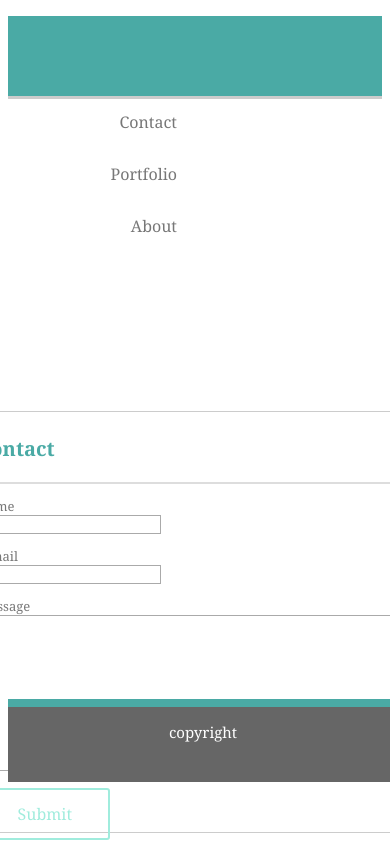
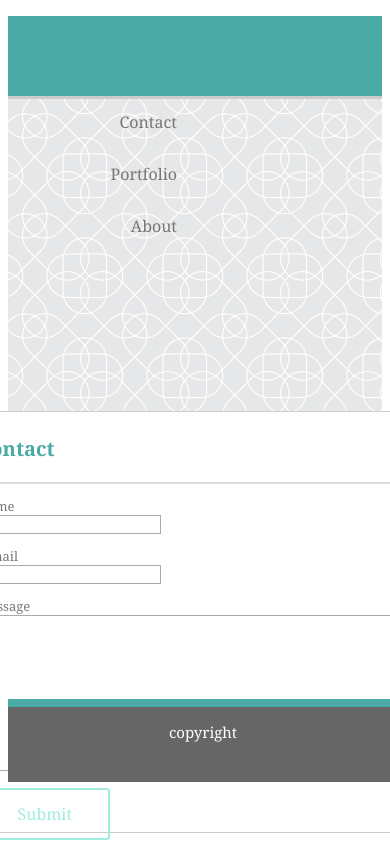
Before and after one commit to KihaMoore/Responsive-Portfolio, a plain HTML site: page contact.html in a window 390 px wide. Shown: the top 844 px of the page. Drawn offline with Linux system fonts and the light colour scheme; the site is published under a folder, as on GitHub Pages, so addresses that start at the root find nothing.

Commit message:
All paths fixed

```diff
--- a/contact.css
+++ b/contact.css
@@ -502,7 +502,7 @@ a.cp_btn:hover {
 
 
     .about-wrapper{
-        background-image: url("/css/images/intersection.png");
+        background-image: url("css/images/intersection.png");
         width:100%;
         height:600px;
         margin-bottom:-10px;
```
